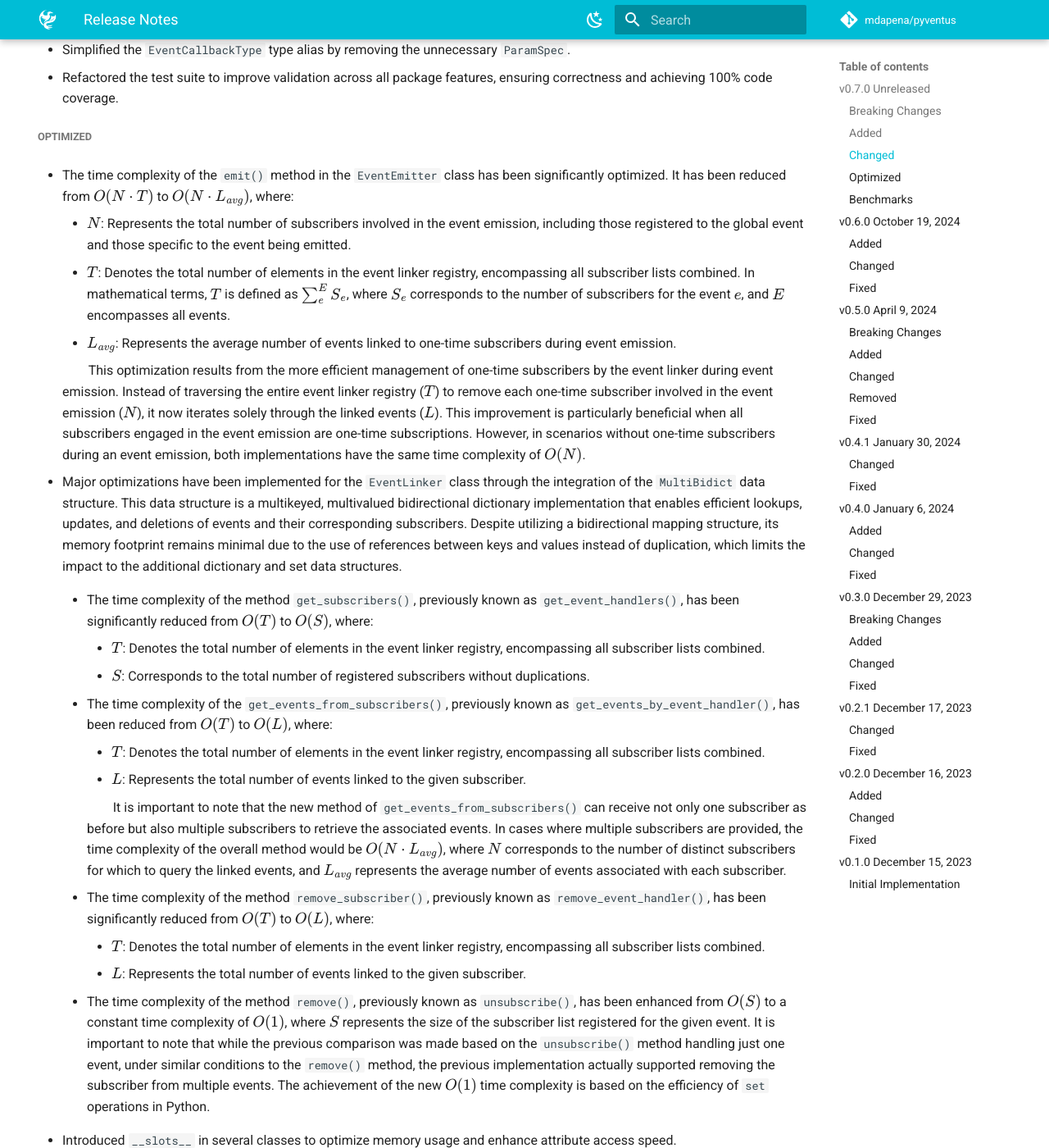
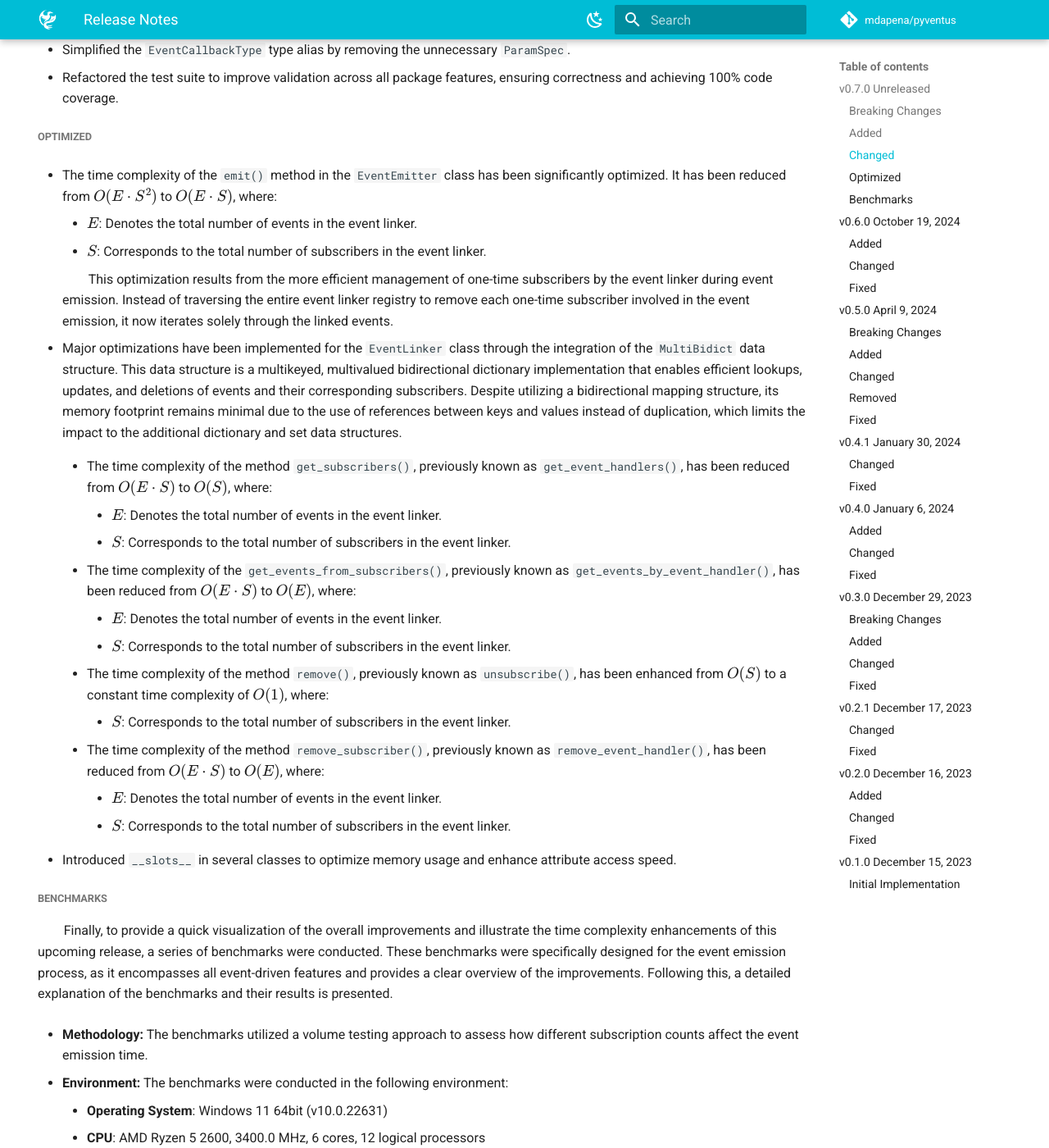
Before and after one commit to mdapena/pyventus, an MkDocs documentation site: the page built from docs/release-notes.md, in a window 1280 px wide and 1400 px high, scrolled down 3279 px. Shown: the whole window at 82% size. Built offline with MkDocs 1.6.1 and Material for MkDocs 9.7.7, drawn with Linux system fonts in a browser that asks for light colours; comment, search, counter and statistics services are not loaded; the version menu is left out.

Commit message:
Refine time complexity analysis in release notes

```diff
--- a/docs/release-notes.md
+++ b/docs/release-notes.md
@@ -107,31 +107,28 @@ hide:
 
 ##### Optimized { id="0.7.0-optimized" }
 
-- The time complexity of the `emit()` method in the `EventEmitter` class has been significantly optimized. It has been reduced from $O(N \cdot T)$ to $O(N \cdot L_{avg})$, where:
+- The time complexity of the `emit()` method in the `EventEmitter` class has been significantly optimized. It has been reduced from $O(E \cdot S^2)$ to $O(E \cdot S)$, where:
+	- $E$: Denotes the total number of events in the event linker.
+	- $S$: Corresponds to the total number of subscribers in the event linker.
 
-	- $N$: Represents the total number of subscribers involved in the event emission, including those registered to the global event and those specific to the event being emitted.
-	- $T$: Denotes the total number of elements in the event linker registry, encompassing all subscriber lists combined. In mathematical terms, $T$ is defined as $\sum_{e}^{E} S_{e}$, where $S_{e}$ corresponds to the number of subscribers for the event $e$, and $E$ encompasses all events.
- 	- $L_{avg}$: Represents the average number of events linked to one-time subscribers during event emission.
-
-      &nbsp;&nbsp;&nbsp;&nbsp;&nbsp;&nbsp;&nbsp;&nbsp;This optimization results from the more efficient management of one-time subscribers by the event linker during event emission. Instead of traversing the entire event linker registry ($T$) to remove each one-time subscriber involved in the event emission ($N$), it now iterates solely through the linked events ($L$). This improvement is particularly beneficial when all subscribers engaged in the event emission are one-time subscriptions. However, in scenarios without one-time subscribers during an event emission, both implementations have the same time complexity of $O(N)$.
+	&nbsp;&nbsp;&nbsp;&nbsp;&nbsp;&nbsp;&nbsp;&nbsp;This optimization results from the more efficient management of one-time subscribers by the event linker during event emission. Instead of traversing the entire event linker registry to remove each one-time subscriber involved in the event emission, it now iterates solely through the linked events.
 
 - Major optimizations have been implemented for the `EventLinker` class through the integration of the `MultiBidict` data structure. This data structure is a multikeyed, multivalued bidirectional dictionary implementation that enables efficient lookups, updates, and deletions of events and their corresponding subscribers. Despite utilizing a bidirectional mapping structure, its memory footprint remains minimal due to the use of references between keys and values instead of duplication, which limits the impact to the additional dictionary and set data structures.
 
-	- The time complexity of the method `get_subscribers()`, previously known as `get_event_handlers()`, has been significantly reduced from $O(T)$ to $O(S)$, where:
-		- $T$: Denotes the total number of elements in the event linker registry, encompassing all subscriber lists combined.
-		- $S$: Corresponds to the total number of registered subscribers without duplications.
+	- The time complexity of the method `get_subscribers()`, previously known as `get_event_handlers()`, has been reduced from $O(E \cdot S)$ to $O(S)$, where:
+    	- $E$: Denotes the total number of events in the event linker.
+    	- $S$: Corresponds to the total number of subscribers in the event linker.
 
-	- The time complexity of the `get_events_from_subscribers()`, previously known as `get_events_by_event_handler()`, has been reduced from $O(T)$ to $O(L)$, where:
-		- $T$: Denotes the total number of elements in the event linker registry, encompassing all subscriber lists combined.
-		- $L$: Represents the total number of events linked to the given subscriber.
+	- The time complexity of the `get_events_from_subscribers()`, previously known as `get_events_by_event_handler()`, has been reduced from $O(E \cdot S)$ to $O(E)$, where:
+    	- $E$: Denotes the total number of events in the event linker.
+    	- $S$: Corresponds to the total number of subscribers in the event linker.
 
-          &nbsp;&nbsp;&nbsp;&nbsp;&nbsp;&nbsp;&nbsp;&nbsp;It is important to note that the new method of `get_events_from_subscribers()` can receive not only one subscriber as before but also multiple subscribers to retrieve the associated events. In cases where multiple subscribers are provided, the time complexity of the overall method would be $O(N \cdot L_{avg})$, where $N$ corresponds to the number of distinct subscribers for which to query the linked events, and $L_{avg}$ represents the average number of events associated with each subscriber.
+    - The time complexity of the method `remove()`, previously known as `unsubscribe()`, has been enhanced from $O(S)$ to a constant time complexity of $O(1)$, where:
+    	- $S$: Corresponds to the total number of subscribers in the event linker.
 
-	- The time complexity of the method `remove_subscriber()`, previously known as `remove_event_handler()`, has been significantly reduced from $O(T)$ to $O(L)$, where:
-		- $T$: Denotes the total number of elements in the event linker registry, encompassing all subscriber lists combined.
-		- $L$: Represents the total number of events linked to the given subscriber.
-
- 	- The time complexity of the method `remove()`, previously known as `unsubscribe()`, has been enhanced from $O(S)$ to a constant time complexity of $O(1)$, where $S$ represents the size of the subscriber list registered for the given event. It is important to note that while the previous comparison was made based on the `unsubscribe()` method handling just one event, under similar conditions to the `remove()` method, the previous implementation actually supported removing the subscriber from multiple events. The achievement of the new $O(1)$ time complexity is based on the efficiency of `set` operations in Python.
+	- The time complexity of the method `remove_subscriber()`, previously known as `remove_event_handler()`, has been reduced from $O(E \cdot S)$ to $O(E)$, where:
+    	- $E$: Denotes the total number of events in the event linker.
+    	- $S$: Corresponds to the total number of subscribers in the event linker.
 
 - Introduced `__slots__` in several classes to optimize memory usage and enhance attribute access speed.
 
```
